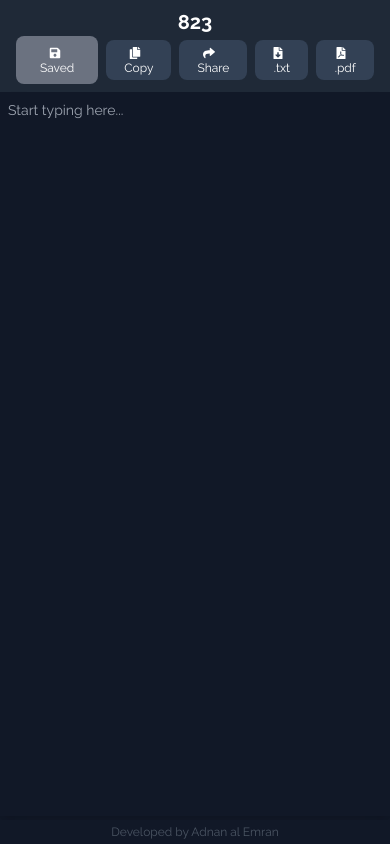
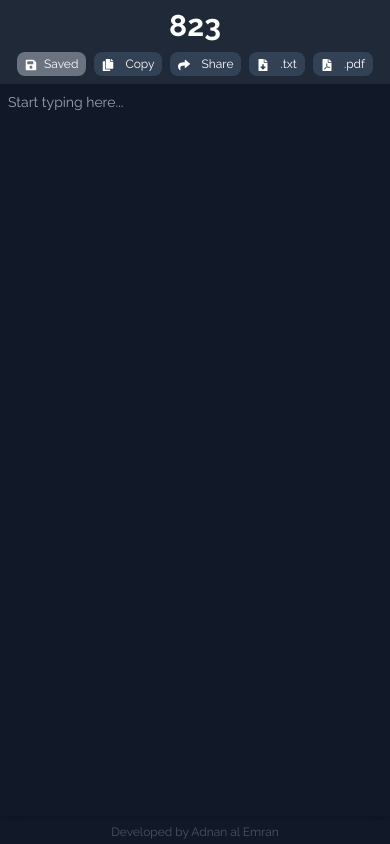
Before and after one commit to adnanalemran/onText, a React (Vite) app: page /823 in a window 390 px wide. Built offline with nearby package versions, Linux system fonts and the light colour scheme; no server answers.

Commit message:
Refactor Note component button styles for exporting files

```diff
--- a/src/components/Note.jsx
+++ b/src/components/Note.jsx
@@ -86,7 +86,7 @@ const Note = () => {
     return (
         <div className="max-h-screen flex flex-col min-h-screen bg-gray-900 text-white">
             <header className="bg-gray-800 px-4 py-2 shadow-md flex flex-col md:flex-row justify-between items-center">
-                <h1 className="text-xl md:text-2xl font-bold">{title}</h1>
+                <h1 className="text-3xl lg:text-2xl font-bold pb-2 lg:pb-0">{title}</h1>
                 <div className="flex  flex-row justify-between items-center gap-2">
                     <div className="lg:text-sm hidden">
                         {updateStatus ? (
@@ -97,7 +97,7 @@ const Note = () => {
                     </div>
                     <button
                         onClick={handleSave}
-                        className={`text-xs px-4 py-2 rounded-lg transition ${updateStatus ? 'bg-gray-500 cursor-not-allowed' : 'bg-green-500 hover:bg-green-600'}`}
+                        className={`text-xs  lg:px-4 px-2 py-1 lg:py-2 rounded-lg transition ${updateStatus ? 'bg-gray-500 cursor-not-allowed' : 'bg-green-500 hover:bg-green-600'}`}
                         disabled={updateStatus}
                     >
                         <FaSave className="inline-block mr-1" /> {updateStatus ? 'Saved' : 'Save'}
```
